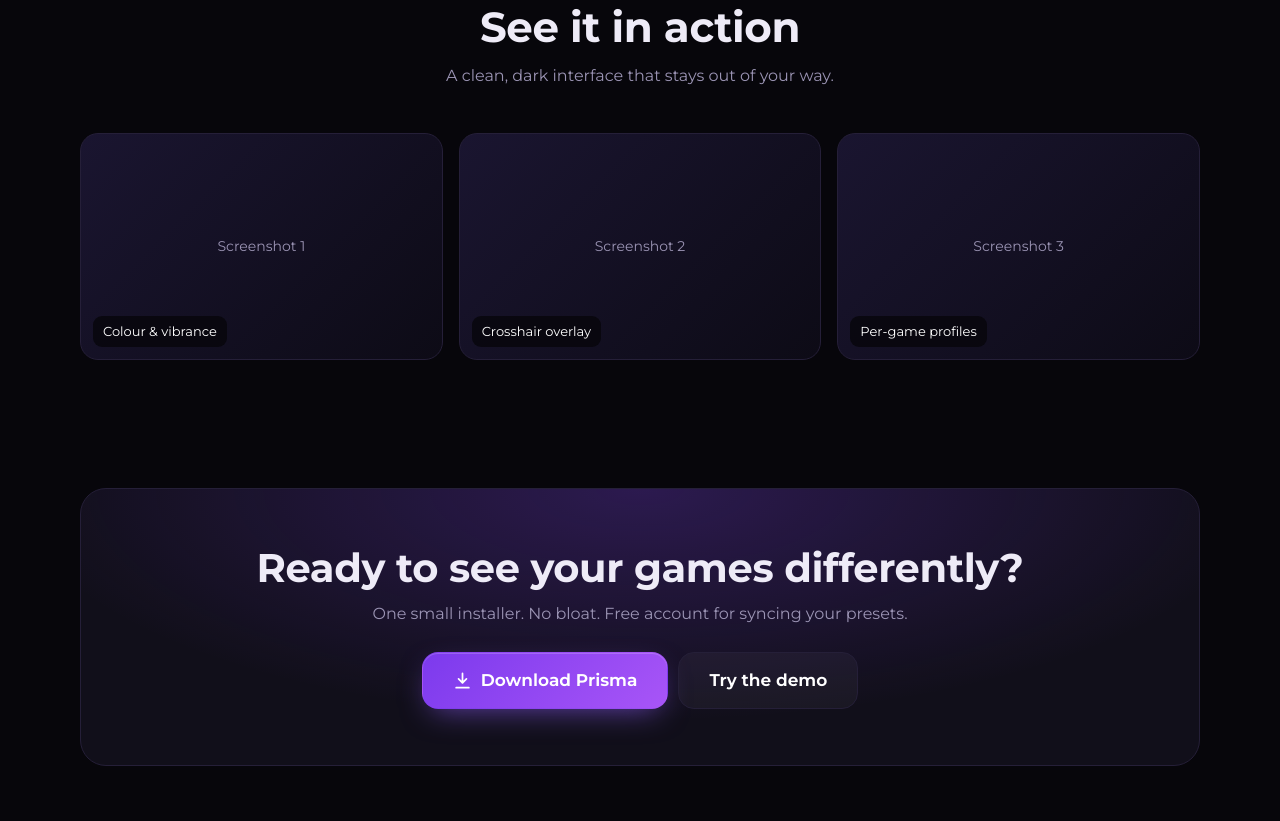
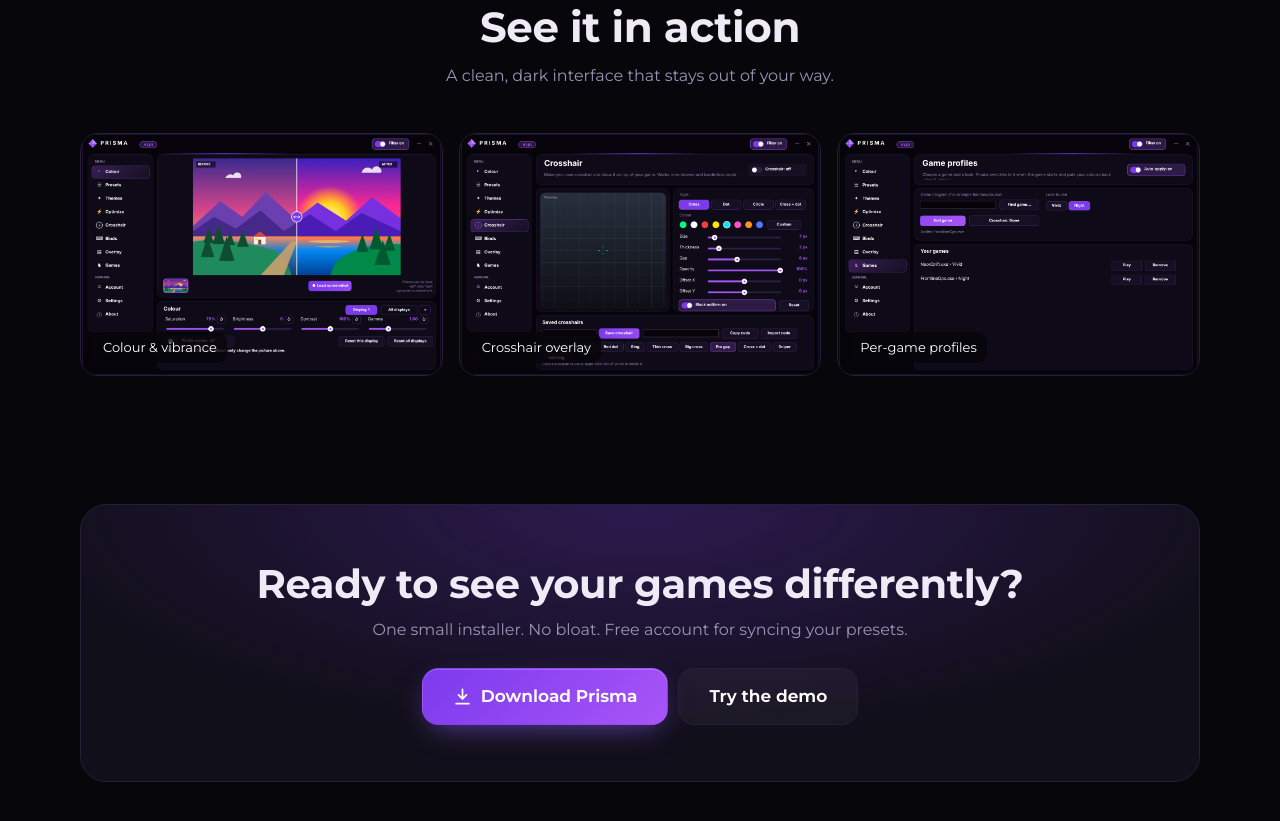
Before and after one commit to bumstaerk203/Prisma, a plain HTML site: page index.html in a window 1280 px wide. Shown: the part 1596-2417 px from the top of the page. Drawn offline with nearby package versions, Linux system fonts and the light colour scheme; no server answers.

Commit message:
Add app screenshots
Co-Authored-By: Claude Opus 5.5 <noreply@anthropic.com>
Claude-Session: https://claude.ai/code/session_01YHi3Hj73t35dcKcbvpdqUF

```diff
--- a/style.css
+++ b/style.css
@@ -287,3 +287,4 @@ nav a{white-space:nowrap}
 .pw{position:relative;display:block}.pw input{width:100%;padding-right:64px}
 .pw-btn{position:absolute;right:6px;top:50%;transform:translateY(-50%);padding:6px 10px;border-radius:8px;border:1px solid var(--line);background:#ffffff0a;color:var(--text);font:inherit;font-size:12px;cursor:pointer}
 .pw-btn:hover{border-color:var(--p)}
+.shot{aspect-ratio:1180/790}.shot img{object-fit:contain;background:#07060b}
```
Also changed, not shown: assets/screenshots/1.png (added), assets/screenshots/2.png (added), assets/screenshots/3.png (added).
